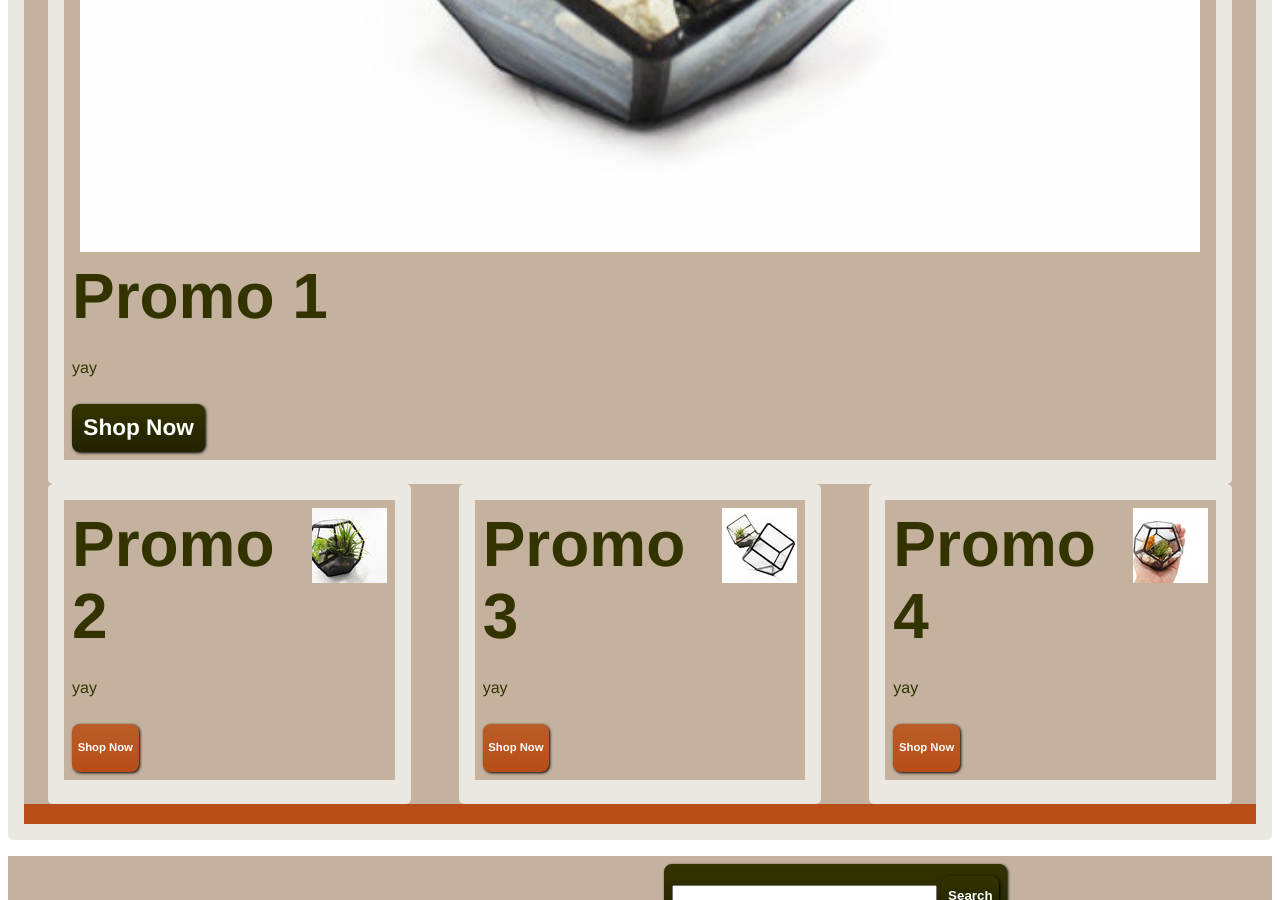
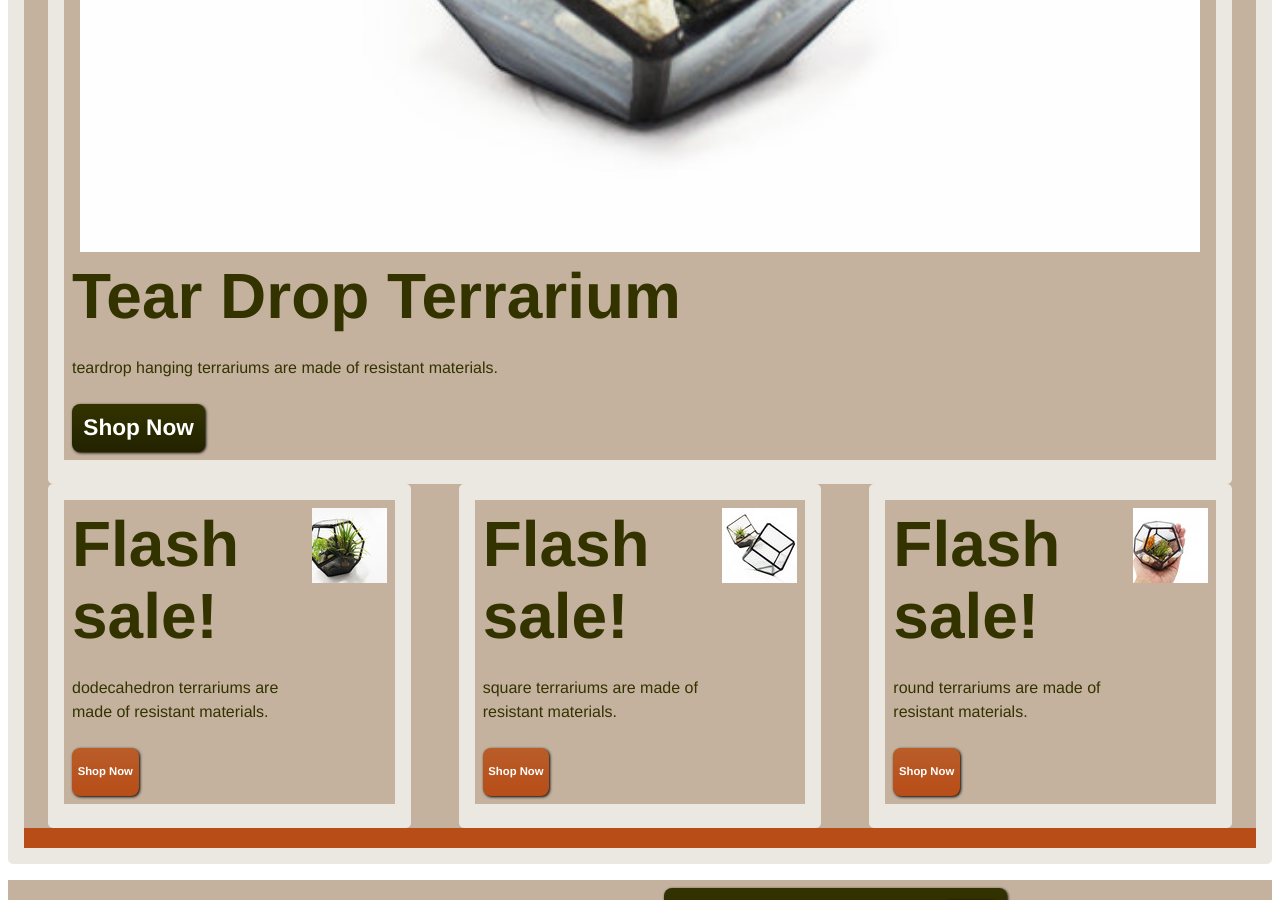
Before and after one commit to ccaterinaghost/ecommerce-website, a Jekyll site: the page built from index.html, in a window 1280 px wide and 900 px high, scrolled down 1264 px. Built offline with Jekyll 4.4.1, drawn with Linux system fonts in a browser that asks for light colours; Markdown is read by kramdown in place of the engine named in the settings.

Commit message:
fixed home page

```diff
--- a/index.html
+++ b/index.html
@@ -9,16 +9,16 @@ metakey: cactus, lysithea, home made, hand made, plant
 <div class="product">
 	<div class="grid">
 		<div class="gutter unit unit-s-1">
-		{% include promo-large.html title="Promo 1" desc="yay" image="terrarium-1.jpg" %}
+		{% include promo-large.html title="Tear Drop Terrarium" desc="teardrop hanging terrariums are made of resistant materials." image="terrarium-1.jpg" %}
 		</div>
 		<div class="gutter unit unit-s-1 unit-m-1-3 unit-l-1-3">
-		{% include promo-small.html title="Promo 2" desc="yay" image="terrariums/standing/polygon-terrarium-thumbnail.jpg" %}
+		{% include promo-small.html title="Flash sale!" desc="dodecahedron terrariums are made of resistant materials." image="terrariums/standing/polygon-terrarium-thumbnail.jpg" %}
 		</div>
 		<div class="gutter unit unit-s-1 unit-m-1-3 unit-l-1-3">
-		{% include promo-small.html title="Promo 3" desc="yay" image="terrariums/standing/square-terrarium-thumbnail.jpg" %}
+		{% include promo-small.html title="Flash sale!" desc="square terrariums are made of resistant materials." image="terrariums/standing/square-terrarium-thumbnail.jpg" %}
 		</div>
 		<div class="gutter unit unit-s-1 unit-m-1-3 unit-l-1-3">
-		{% include promo-small.html title="Promo 4" desc="yay" image="terrariums/standing/round-terrarium-thumbnail.jpg" %}
+		{% include promo-small.html title="Flash sale!" desc="round terrariums are made of resistant materials." image="terrariums/standing/round-terrarium-thumbnail.jpg" %}
 		</div>
 	</div>
 </div>
```
